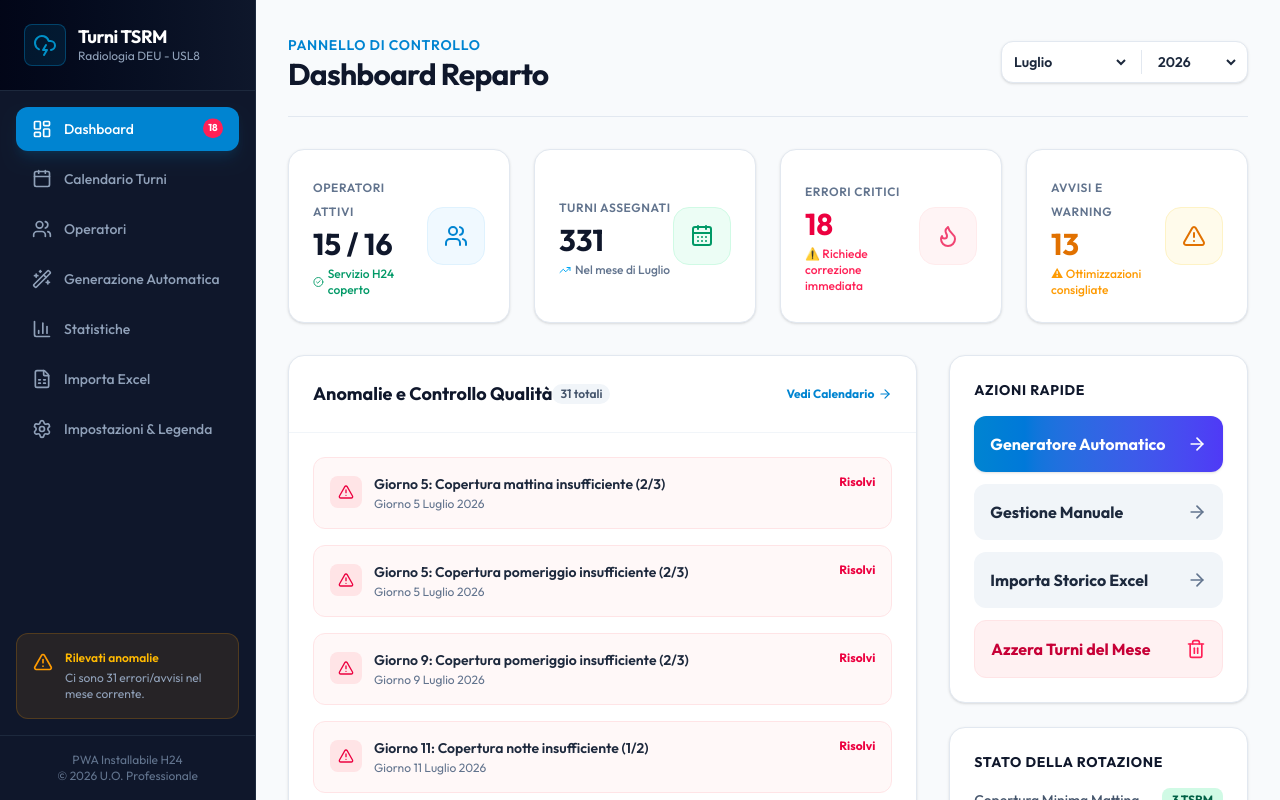
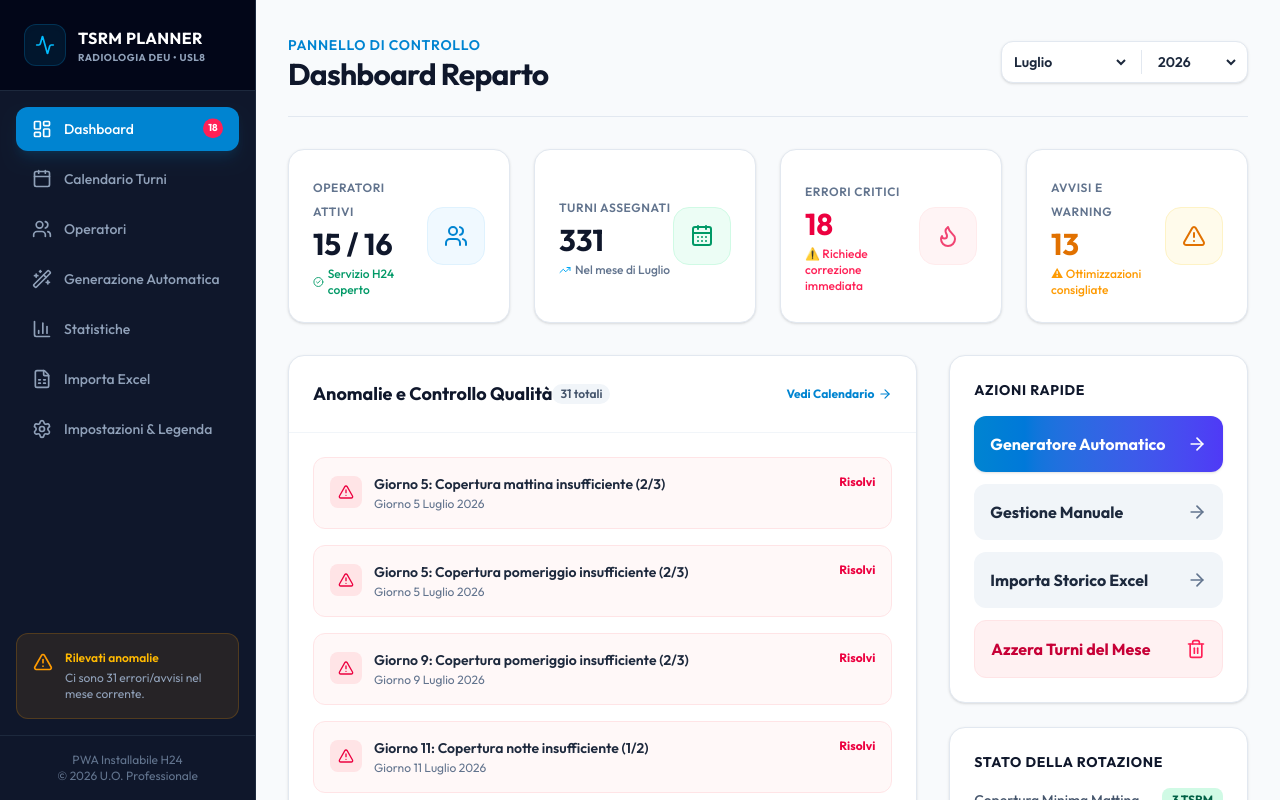
Before and after one commit to lomo445/Turni, a React (Vite) app: page / in a window 1280 px wide. Built offline with nearby package versions, Linux system fonts and the light colour scheme.

Commit message:
Aggiornato il logo e il titolo della Sidebar con un design più professionale e istituzionale

```diff
--- a/src/components/Sidebar.tsx
+++ b/src/components/Sidebar.tsx
@@ -8,7 +8,7 @@ import {
   BarChart3,
   FileSpreadsheet,
   Settings,
-  CloudLightning,
+  Activity,
   AlertTriangle
 } from 'lucide-react';
 
@@ -30,13 +30,13 @@ export const Sidebar: React.FC = () => {
   return (
     <aside className="w-64 bg-slate-900 border-r border-slate-800 text-slate-200 flex flex-col no-print">
       {/* Brand Header */}
-      <div className="p-6 border-b border-slate-800 flex items-center space-x-3 bg-gradient-to-r from-slate-950 to-slate-900">
-        <div className="p-2 bg-sky-500/10 rounded-lg border border-sky-500/30 text-sky-400">
-          <CloudLightning className="w-6 h-6 animate-pulse" />
+      <div className="p-6 border-b border-slate-800 flex items-center space-x-3 bg-slate-950">
+        <div className="p-2.5 bg-sky-500/10 rounded-xl border border-sky-500/20 text-sky-400 shadow-inner">
+          <Activity className="w-5 h-5" />
         </div>
         <div>
-          <h1 className="text-lg font-bold tracking-tight text-white m-0 p-0 leading-tight">Turni TSRM</h1>
-          <p className="text-xs text-slate-400 m-0">Radiologia DEU - USL8</p>
+          <h1 className="text-base font-extrabold tracking-wide text-white m-0 p-0 uppercase">TSRM Planner</h1>
+          <p className="text-[10px] text-slate-400 font-bold m-0 tracking-wider">RADIOLOGIA DEU • USL8</p>
         </div>
       </div>
 
```
